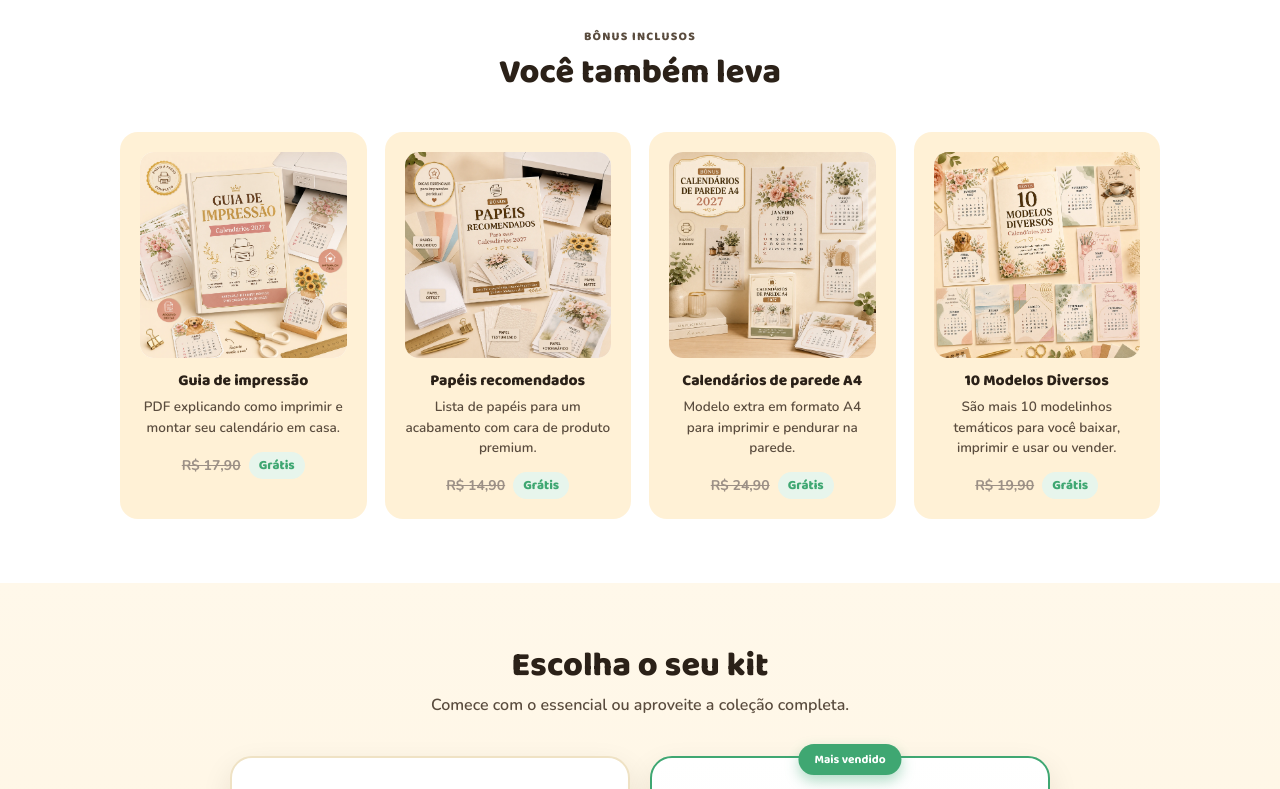
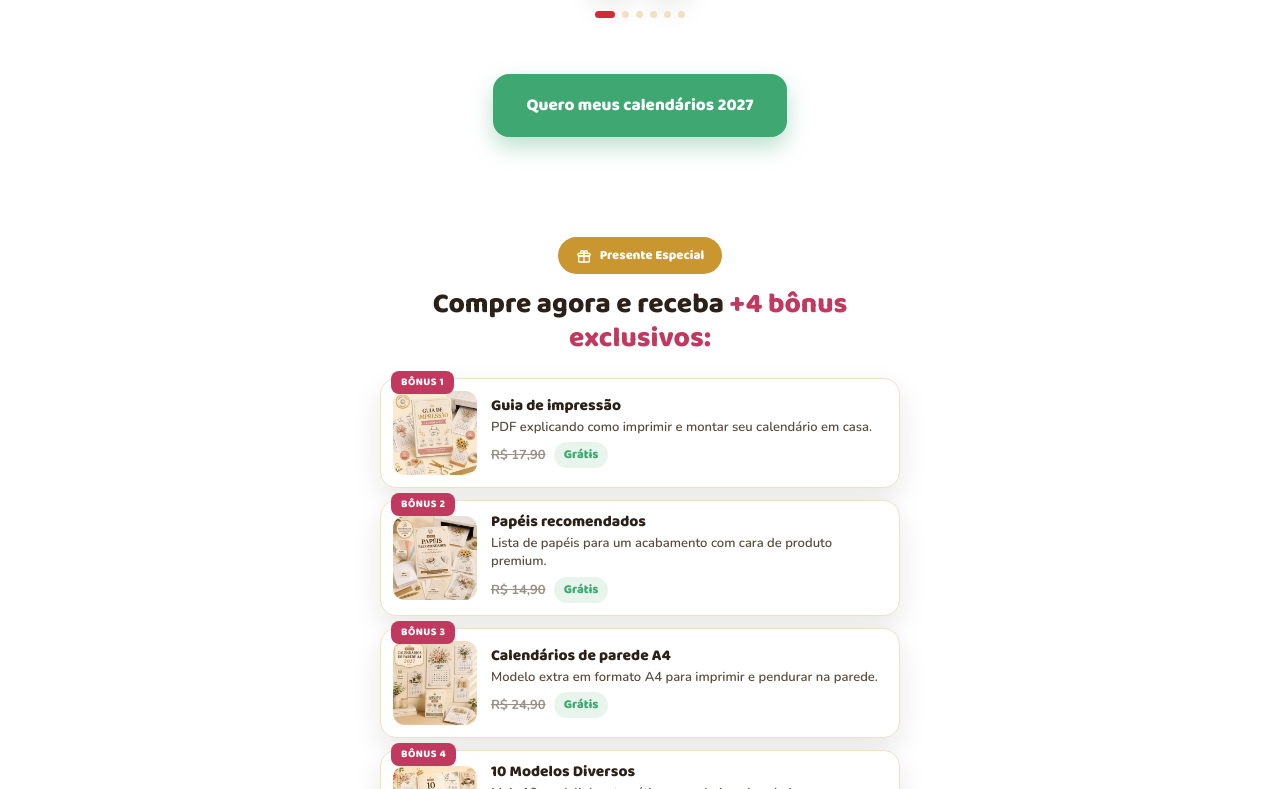
Before and after one commit to brunoindio05/kitcalendarios2027, a plain HTML site: page index.html in a window 1280 px wide. Shown: the part 4916-5705 px from the top of the page. Drawn offline with nearby package versions, Linux system fonts and the light colour scheme.

Commit message:
ajuste LP 4

```diff
--- a/index.html
+++ b/index.html
@@ -232,18 +232,42 @@
   .cdot.active{background:var(--red);width:20px;border-radius:5px;}
 
   /* ===== BÔNUS ===== */
-  .bonus{background:var(--white);}
-  .bonus-grid{display:grid;grid-template-columns:repeat(auto-fit,minmax(220px,1fr));gap:18px;}
-  .bonus-card{background:var(--cream-2);border-radius:18px;padding:20px;text-align:center;}
-  .bonus-img-wrapper{aspect-ratio:1/1;border-radius:14px;overflow:hidden;background:#fff;margin-bottom:14px;}
-  .bonus-img-wrapper img{width:100%;height:100%;object-fit:cover;display:block;}
-  .bonus-card h3{font-family:'Baloo 2',sans-serif;font-size:15.5px;font-weight:800;margin-bottom:8px;color:var(--ink);}
-  .bonus-sub{font-size:13.5px;color:var(--ink-soft);font-weight:600;line-height:1.5;margin:0 0 14px;}
-  .bonus-price{display:flex;align-items:center;justify-content:center;gap:8px;}
-  .bonus-price .old-price{font-size:14px;color:#9C9086;text-decoration:line-through;font-weight:700;}
+  .bonus{background:var(--white);padding:36px 0;}
+  .bonus-head{text-align:center;margin:0 auto 22px;max-width:520px;}
+  .bonus-pill{
+    display:inline-flex;align-items:center;gap:8px;background:var(--gold);color:#fff;
+    font-family:'Baloo 2',sans-serif;font-weight:800;font-size:13px;
+    padding:8px 18px;border-radius:999px;margin-bottom:14px;
+  }
+  .bonus-pill svg{flex-shrink:0;}
+  .bonus-head h2{font-size:clamp(21px,3.4vw,28px);font-weight:800;line-height:1.2;margin:0;}
+  .bonus-head h2 span{color:#c1395f;}
+  .bonus-list{max-width:520px;margin:0 auto;display:flex;flex-direction:column;gap:12px;}
+  .bonus-item{
+    position:relative;display:flex;align-items:center;gap:14px;
+    background:#fff;border:1px solid var(--line);border-radius:16px;
+    padding:12px;box-shadow:var(--shadow);
+  }
+  .bonus-tag{
+    position:absolute;top:-8px;left:10px;background:#c1395f;color:#fff;
+    font-family:'Baloo 2',sans-serif;font-weight:800;font-size:10.5px;
+    letter-spacing:.04em;text-transform:uppercase;padding:3px 10px;border-radius:8px;
+  }
+  .bonus-thumb{
+    width:84px;height:84px;flex-shrink:0;border-radius:12px;overflow:hidden;background:var(--cream-2);
+  }
+  .bonus-thumb img{width:100%;height:100%;object-fit:cover;display:block;}
+  .bonus-info h3{font-family:'Baloo 2',sans-serif;font-size:15.5px;font-weight:800;color:var(--ink);margin:0 0 3px;line-height:1.2;}
+  .bonus-info p{font-size:13px;color:var(--ink-soft);font-weight:600;line-height:1.4;margin:0 0 6px;}
+  .bonus-price{display:flex;align-items:center;gap:8px;flex-wrap:wrap;}
+  .bonus-price .old-price{font-size:13px;color:#9C9086;text-decoration:line-through;font-weight:700;}
   .bonus-price .free-tag{
-    font-family:'Baloo 2',sans-serif;font-weight:800;font-size:13px;color:var(--green);
+    font-family:'Baloo 2',sans-serif;font-weight:800;font-size:12.5px;color:var(--green);
     background:var(--green-soft);padding:3px 10px;border-radius:999px;
+  }
+  .bonus-total{
+    text-align:center;margin:18px auto 0;max-width:520px;
+    font-family:'Baloo 2',sans-serif;font-weight:800;font-size:16px;color:var(--green);line-height:1.3;
   }
 
   /* ===== OFERTA ===== */
@@ -557,7 +581,7 @@ e.head.appendChild(js)})(window,document,'sentinel','https://api.crispapelariape
     <p class="galeria-legenda">São dezenas de modelos diferentes para você variar seus projetos.</p>
     <p class="galeria-obs">Todos os modelos temáticos de mesa estão traduzidos para português.</p>
     <div style="text-align:center;">
-      <a href="#bonus" class="cta-btn hero-cta">Quero meus calendários 2027</a>
+      <a href="#oferta" class="cta-btn hero-cta">Quero meus calendários 2027</a>
     </div>
   </div>
 </section>
@@ -624,6 +648,9 @@ e.head.appendChild(js)})(window,document,'sentinel','https://api.crispapelariape
         <p>Ótimo pra usar na Silhouette ou recortar na tesoura.</p>
       </div>
     </div>
+    <div style="text-align:center;margin-top:26px;">
+      <a href="#oferta" class="cta-btn hero-cta">Quero meus calendários 2027</a>
+    </div>
   </div>
 </section>
 
@@ -682,43 +709,67 @@ e.head.appendChild(js)})(window,document,'sentinel','https://api.crispapelariape
       </div>
       <div class="carousel-dots" id="depoDots"></div>
     </div>
+    <div style="text-align:center;margin-top:26px;">
+      <a href="#oferta" class="cta-btn hero-cta">Quero meus calendários 2027</a>
+    </div>
   </div>
 </section>
 
 <!-- ===== BÔNUS ===== -->
 <section class="bonus" id="bonus">
-  <div class="wrap">
-    <div class="section-head">
-      <span class="section-eyebrow">Bônus inclusos</span>
-      <h2>Você também leva</h2>
-    </div>
-    <div class="bonus-grid">
-      <div class="bonus-card">
-        <div class="bonus-img-wrapper"><img src="img/bonus-1.webp" alt="Bônus: Guia de impressão"></div>
+<div class="wrap">
+  <div class="bonus-head">
+    <span class="bonus-pill">
+      <svg viewBox="0 0 24 24" width="16" height="16" fill="none" stroke="currentColor" stroke-width="2" stroke-linecap="round" stroke-linejoin="round"><rect x="3" y="8" width="18" height="4" rx="1"/><rect x="4" y="12" width="16" height="9" rx="1"/><path d="M12 8V21"/><path d="M12 8C12 8 12 4 9 4C7.5 4 7 5.2 7 6C7 7.5 8.5 8 9 8H12Z"/><path d="M12 8C12 8 12 4 15 4C16.5 4 17 5.2 17 6C17 7.5 15.5 8 15 8H12Z"/></svg>
+      Presente Especial
+    </span>
+    <h2>Compre agora e receba<span> +4 bônus exclusivos:</span></h2>
+  </div>
+
+  <div class="bonus-list">
+    <div class="bonus-item">
+      <span class="bonus-tag">Bônus 1</span>
+      <div class="bonus-thumb"><img src="img/bonus-1.webp" alt="Bônus: Guia de impressão"></div>
+      <div class="bonus-info">
         <h3>Guia de impressão</h3>
-        <p class="bonus-sub">PDF explicando como imprimir e montar seu calendário em casa.</p>
+        <p>PDF explicando como imprimir e montar seu calendário em casa.</p>
         <div class="bonus-price"><span class="old-price">R$ 17,90</span><span class="free-tag">Grátis</span></div>
       </div>
-      <div class="bonus-card">
-        <div class="bonus-img-wrapper"><img src="img/bonus-2.webp" alt="Bônus: Papéis recomendados"></div>
+    </div>
+
+    <div class="bonus-item">
+      <span class="bonus-tag">Bônus 2</span>
+      <div class="bonus-thumb"><img src="img/bonus-2.webp" alt="Bônus: Papéis recomendados"></div>
+      <div class="bonus-info">
         <h3>Papéis recomendados</h3>
-        <p class="bonus-sub">Lista de papéis para um acabamento com cara de produto premium.</p>
+        <p>Lista de papéis para um acabamento com cara de produto premium.</p>
         <div class="bonus-price"><span class="old-price">R$ 14,90</span><span class="free-tag">Grátis</span></div>
       </div>
-      <div class="bonus-card">
-        <div class="bonus-img-wrapper"><img src="img/bonus-3.webp" alt="Bônus: Calendários de parede A4"></div>
+    </div>
+
+    <div class="bonus-item">
+      <span class="bonus-tag">Bônus 3</span>
+      <div class="bonus-thumb"><img src="img/bonus-3.webp" alt="Bônus: Calendários de parede A4"></div>
+      <div class="bonus-info">
         <h3>Calendários de parede A4</h3>
-        <p class="bonus-sub">Modelo extra em formato A4 para imprimir e pendurar na parede.</p>
+        <p>Modelo extra em formato A4 para imprimir e pendurar na parede.</p>
         <div class="bonus-price"><span class="old-price">R$ 24,90</span><span class="free-tag">Grátis</span></div>
       </div>
-      <div class="bonus-card">
-        <div class="bonus-img-wrapper"><img src="img/bonus-4.webp" alt="Bônus: 10 Modelos Diversos"></div>
+    </div>
+
+    <div class="bonus-item">
+      <span class="bonus-tag">Bônus 4</span>
+      <div class="bonus-thumb"><img src="img/bonus-4.webp" alt="Bônus: 10 Modelos Diversos"></div>
+      <div class="bonus-info">
         <h3>10 Modelos Diversos</h3>
-        <p class="bonus-sub">São mais 10 modelinhos temáticos para você baixar, imprimir e usar ou vender.</p>
+        <p>Mais 10 modelinhos temáticos para baixar, imprimir e usar ou vender.</p>
         <div class="bonus-price"><span class="old-price">R$ 19,90</span><span class="free-tag">Grátis</span></div>
       </div>
     </div>
   </div>
+
+  <p class="bonus-total">Valor total dos bônus: R$ 77,60, tudo grátis no Premium</p>
+</div>
 </section>
 
 <!-- ===== OFERTA ===== -->
```
